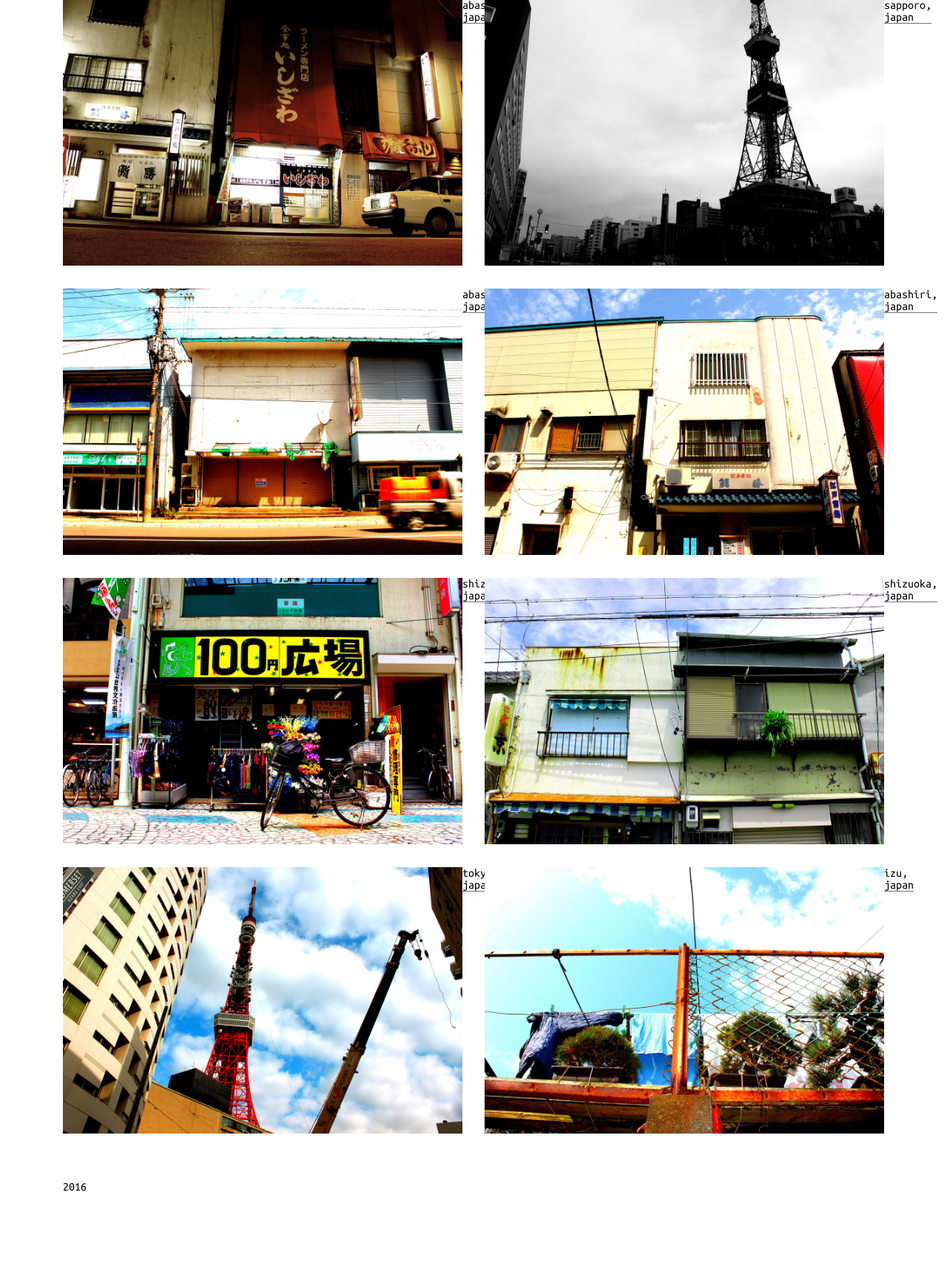
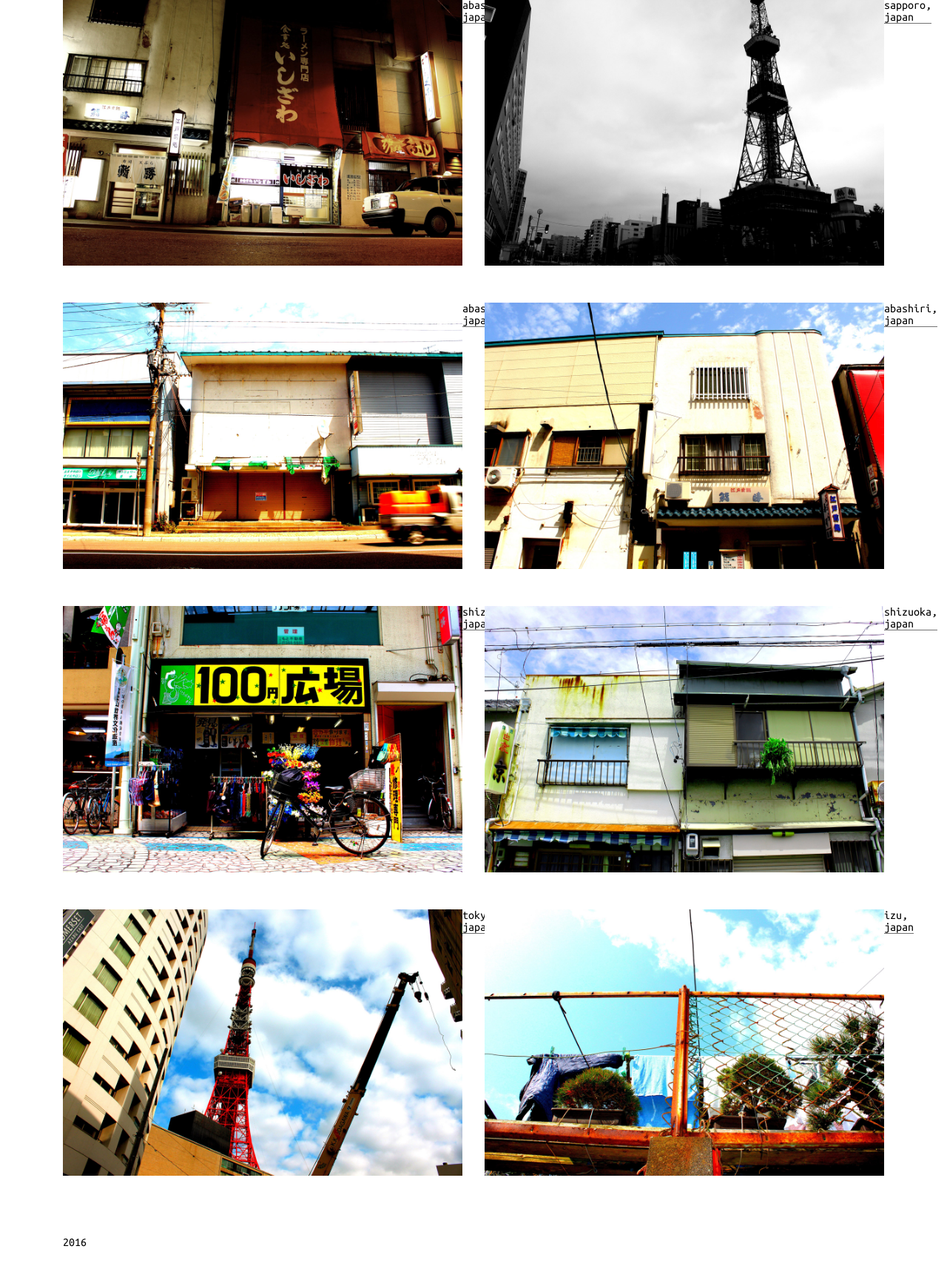
Before and after one commit to eoghanmccarthy/eoghanmccarthy, a PHP site: page /photography.php in a window 1280 px wide. Shown: the part 214-1925 px from the top of the page at 74% size. Before the commit the page ends 1824 px from the top, so only its background shows below. Run offline with PHP 8.4, Linux system fonts and the light colour scheme; style sheets or scripts are compiled from the project's sources; some libraries are stand-ins or nearby versions.

Commit message:
fix em values 3

```diff
--- a/scss/components/_lightbox.scss
+++ b/scss/components/_lightbox.scss
@@ -48,7 +48,7 @@
         &--next {
             position: absolute;
             bottom: -4%;
-            padding: 0.25em 0.75em;
+            padding: 0.4em 1.2em;
             width: auto;
             background-color: $primary;
             color: $white;
--- a/scss/components/_media.scss
+++ b/scss/components/_media.scss
@@ -1,15 +1,15 @@
 // Media
 .media {
     @extend %px-base;
-    margin: 0 0 1.875em;
+    margin: 0 0 3em;
     @include breakpoint(md) {
-        margin: 0 0 2.5em;
+        margin: 0 0 4em;
     }
 
     &__content {
         display: block;
         width: 100%;
-        margin-bottom: 0.625em;
+        margin-bottom: 1em;
         opacity: 1;
         @include transition(opacity, $speed, ease);
 
@@ -20,7 +20,7 @@
 
     &__meta {
         font-size: $base-font-size * 1.6;
-        margin-bottom: 0.25em;
+        margin-bottom: 0.4em;
         border-bottom: 1px solid palette(grey, x-light);
     }
 }
```
